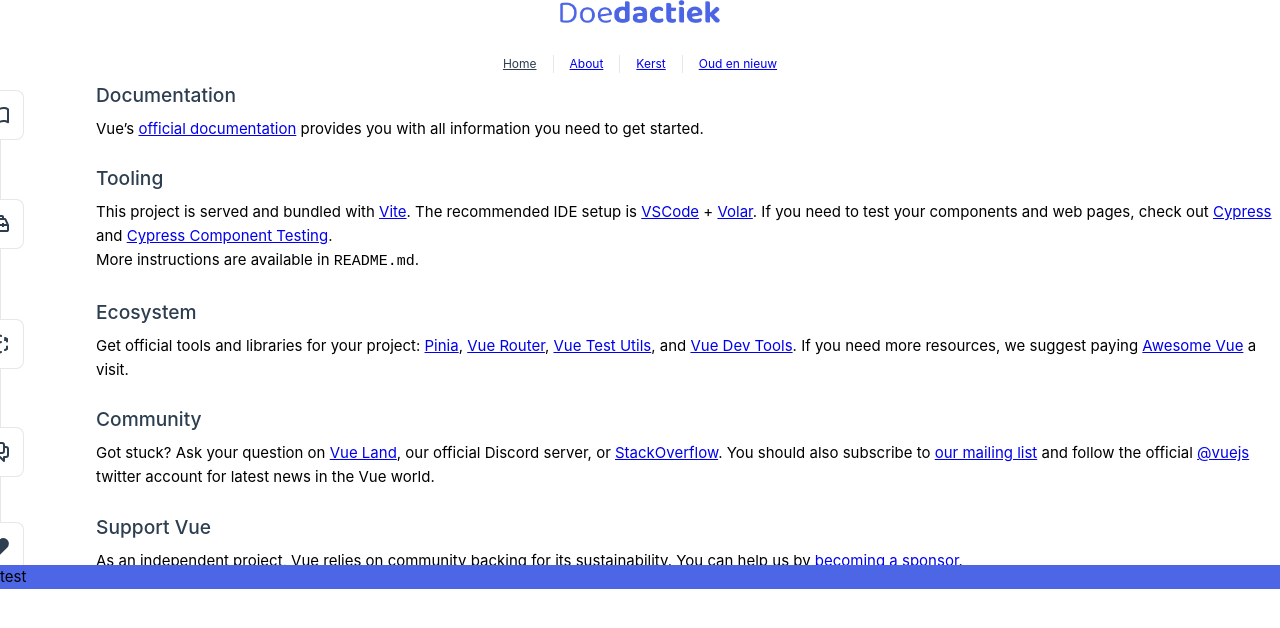
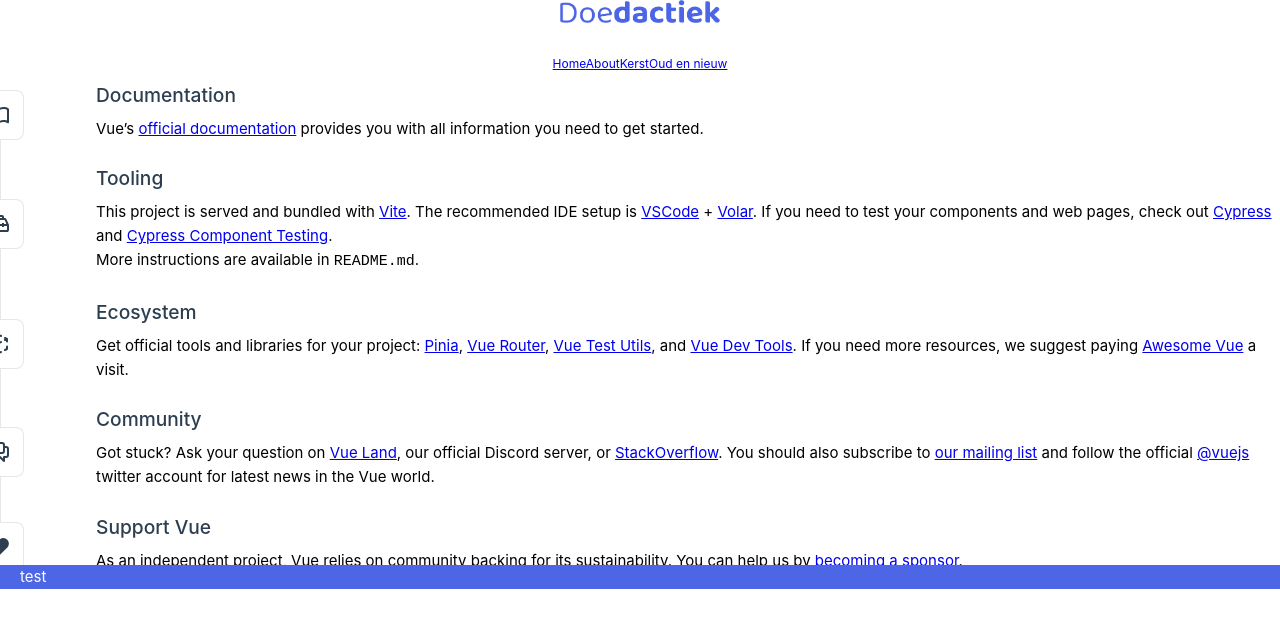
Before and after one commit to dionpool/doedactiek, a Vue app: page / in a window 1280 px wide. Shown: the top 628 px of the page. Built offline with nearby package versions, Linux system fonts and the light colour scheme; the HTML template or start-up script is replaced by a standard one.

Commit message:
Add footer + styling

```diff
--- a/src/App.vue
+++ b/src/App.vue
@@ -19,7 +19,9 @@ import { RouterLink, RouterView } from 'vue-router'
   <RouterView />
 
   <footer>
-    test
+    <div class="container">
+        test
+    </div>
   </footer>
 </template>
 
@@ -43,26 +45,9 @@ header {
   margin-top: 2rem;
 }
 
-nav a.router-link-exact-active {
-  color: var(--color-text);
-}
-
-nav a.router-link-exact-active:hover {
-  background-color: transparent;
-}
-
-nav a {
-  display: inline-block;
-  padding: 0 1rem;
-  border-left: 1px solid var(--color-border);
-}
-
-nav a:first-of-type {
-  border: 0;
-}
-
 footer {
   background-color: var(--clr-primary-60);
+  color: var(--clr-accent-100);
   position: absolute;
   bottom: 0;
   width: 100%;
--- a/src/assets/main.css
+++ b/src/assets/main.css
@@ -1 +1,9 @@
 @import './base.css';
+
+.container {
+    --max-width: 1280px;
+    --h-padding: 1.25rem;
+
+    width: min(var(--max-width), 100% - (var(--h-padding) *2 ));
+    margin-inline: auto;
+}
```
